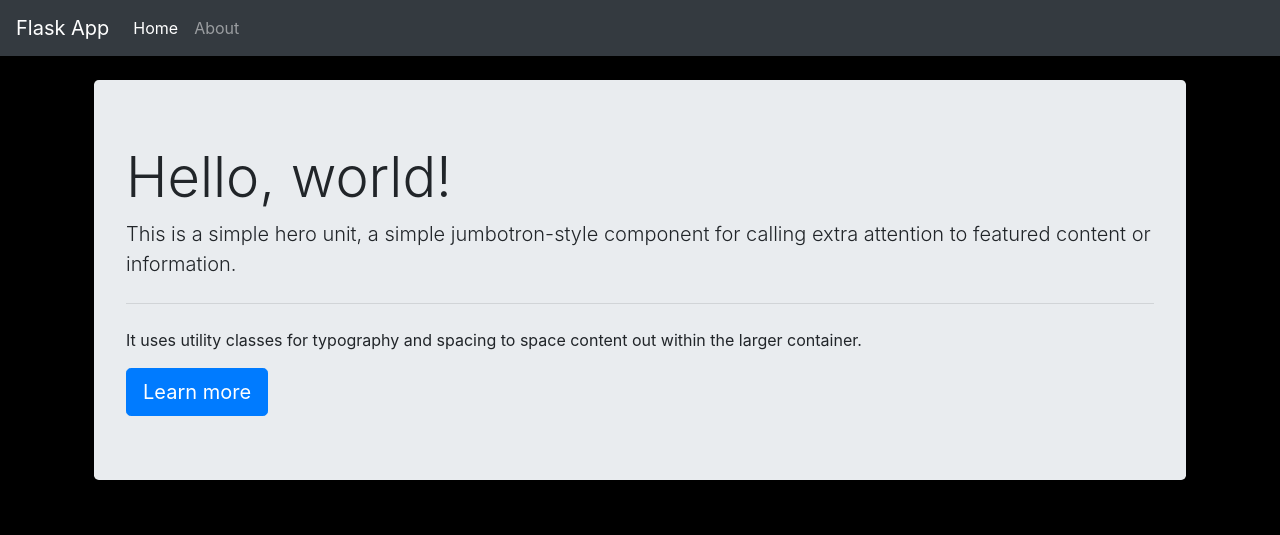
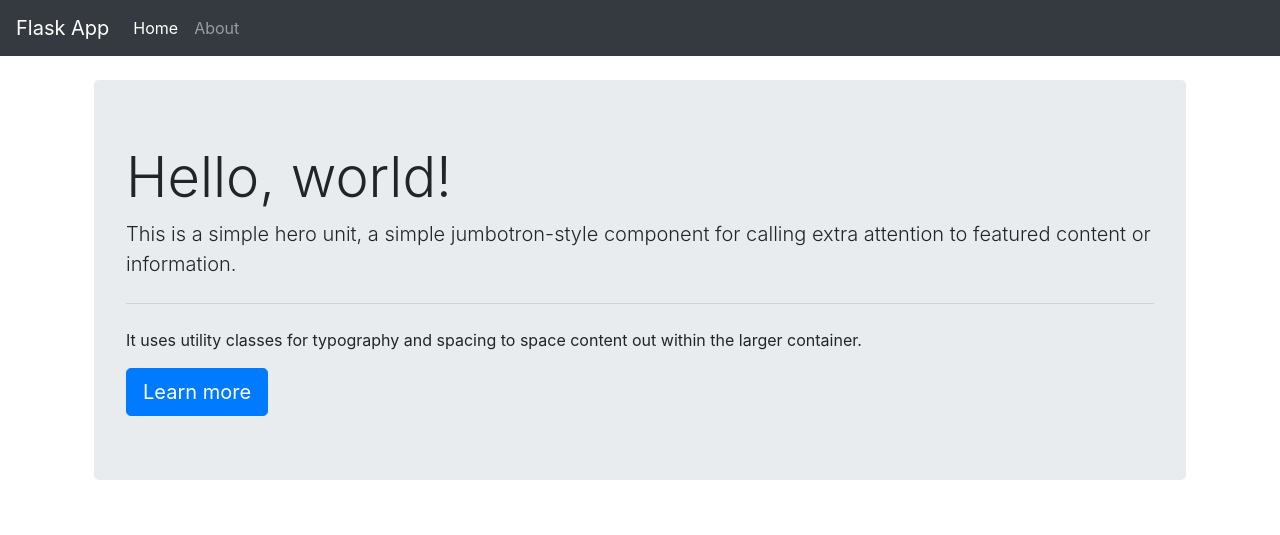
Before and after one commit to aagude18/SATH-Sistema-Arqueo-Turnos-Hotel-, a Flask app: page / in a window 1280 px wide. Shown: the top 535 px of the page. Run offline with Flask 2, Linux system fonts and the light colour scheme; some libraries are stand-ins or nearby versions.

Commit message:
Se realizó cambio de color del fondo

```diff
--- a/static/css/main.css
+++ b/static/css/main.css
@@ -1,3 +1,3 @@
 body {
-  background: #000;
+  background: rgb(255, 255, 255);
 }
```
